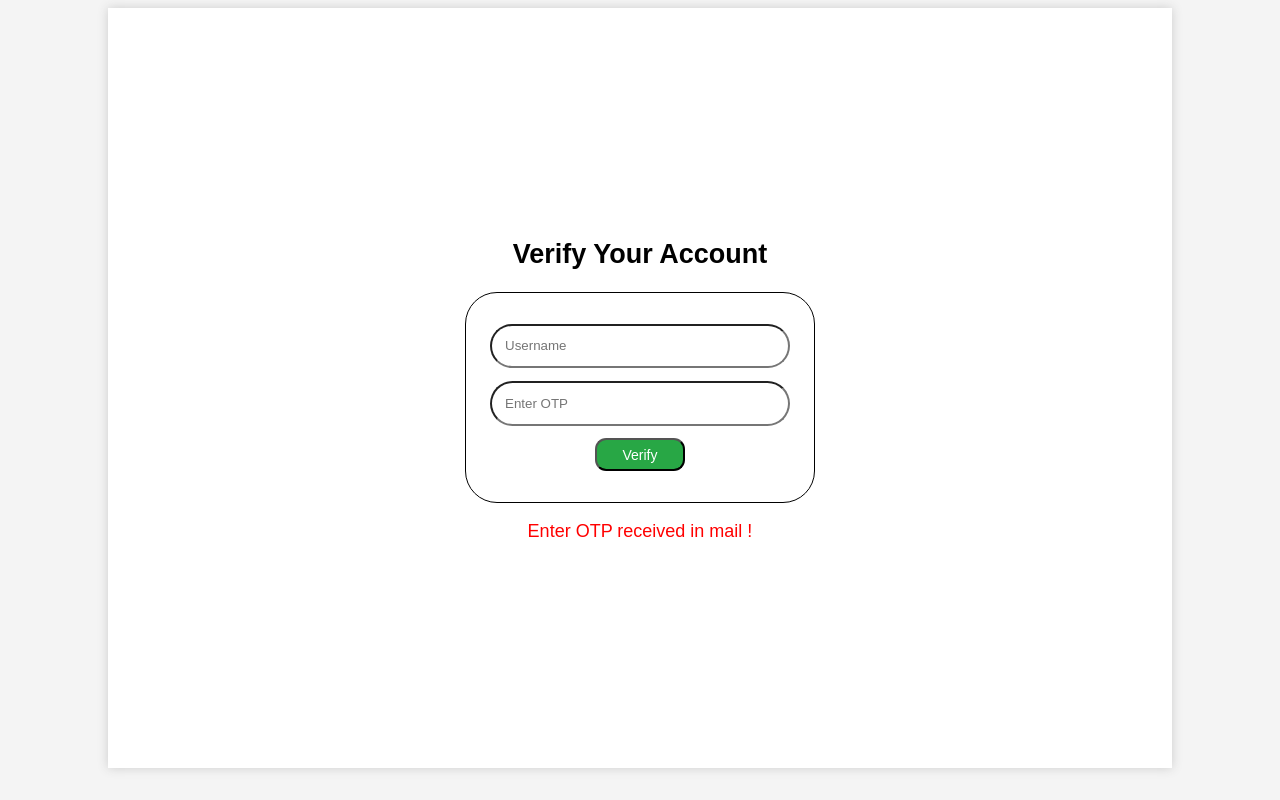
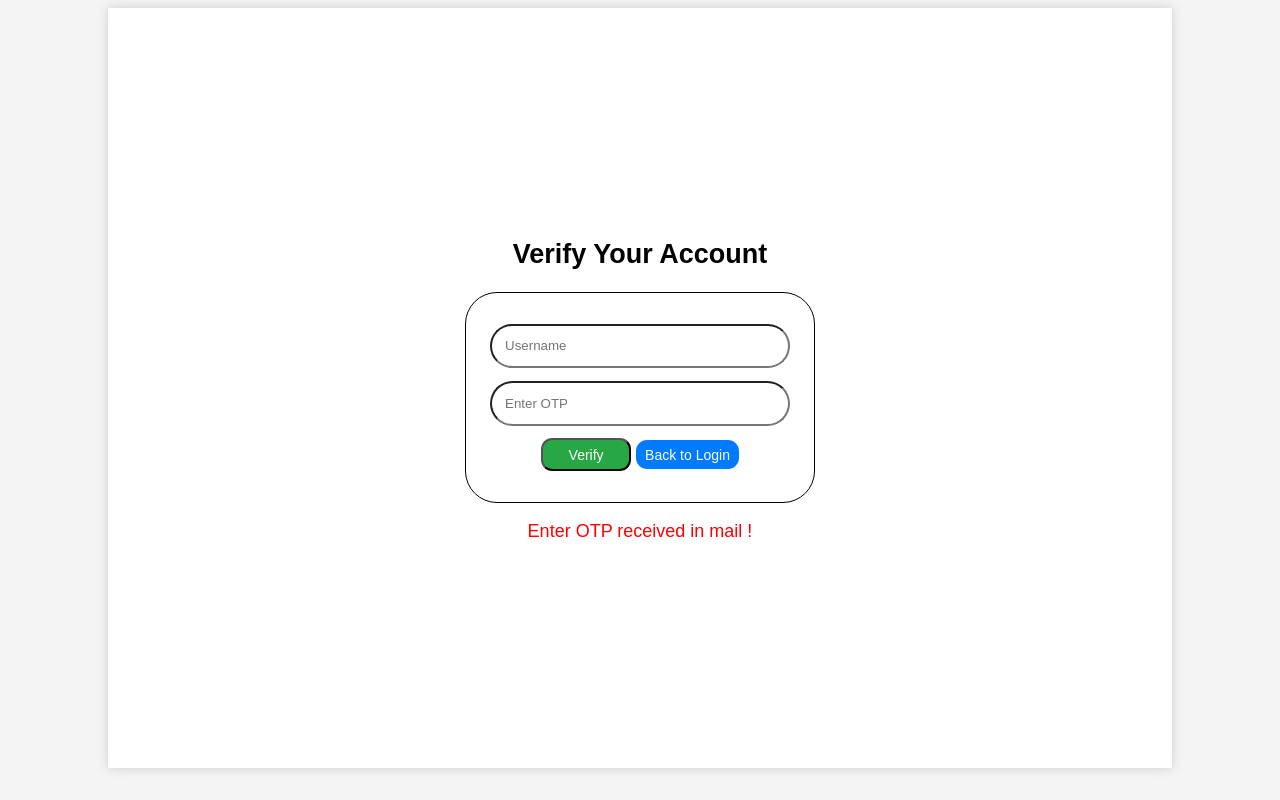
Before and after one commit to Kishore1407/User-management, a FastAPI app: page /verify-otp in a window 1280 px wide. Run offline with FastAPI, Linux system fonts and the light colour scheme.

Commit message:
Update verify_otp.html

```diff
--- a/templates/verify_otp.html
+++ b/templates/verify_otp.html
@@ -5,6 +5,7 @@
     <input type="text" name="username" placeholder="Username" required><br>
     <input type="text" name="otp" placeholder="Enter OTP" required><br>
     <input type="submit" value="Verify" class="btn">
+    <a href="/login" class="btn" style="background-color: #007bff;">Back to Login</a>
 </form>
 <p style="color: red">Enter OTP received in mail !</p>
 {% if error %}
```
